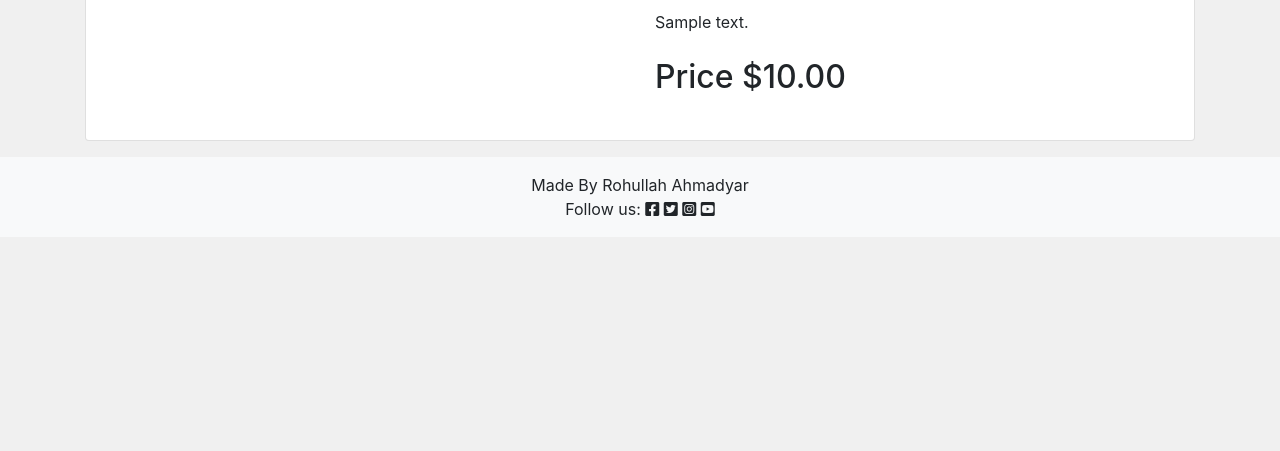
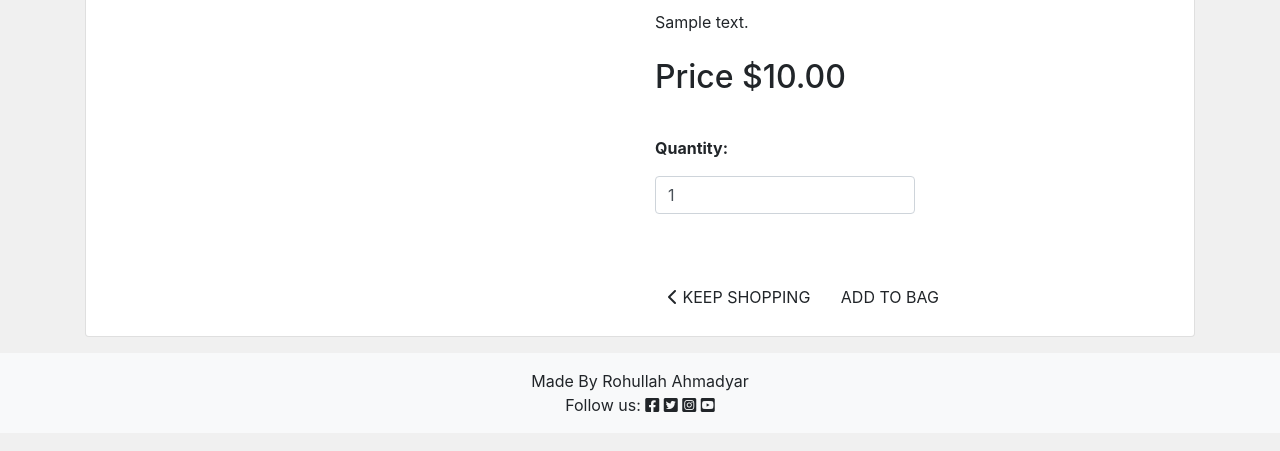
Before and after one commit to Ray-yar/b2c, a Django app: page /products/1/ in a window 1280 px wide. Shown: the part 144-595 px from the top of the page. Run offline with Django 3.2, Linux system fonts and the light colour scheme; tables that the repository leaves empty hold one stand-in row (values such as "Sample post"); some libraries are stand-ins or nearby versions.

Commit message:
add product in bag

```diff
--- a/bag/urls.py
+++ b/bag/urls.py
@@ -2,5 +2,6 @@ from django.urls import path
 from . import views
 
 urlpatterns = [
-    path('', views.view_bag, name='view_bag')
+    path('', views.view_bag, name='view_bag'),
+    path('add/<item_id>/', views.add_to_bag, name='add_to_bag'),
 ]
--- a/grocery/settings.py
+++ b/grocery/settings.py
@@ -31,7 +31,7 @@ SECRET_KEY = os.environ.get('SECRET_KEY')
 # SECURITY WARNING: don't run with debug turned on in production!
 DEBUG = True
 
-ALLOWED_HOSTS = ['localhost', '127.0.0.1', '8000-rayyar-b2c-ozzq98xji8v.ws-us105.gitpod.io']
+ALLOWED_HOSTS = ['localhost', '127.0.0.1', '8000-rayyar-b2c-rg3sxah8e1j.ws-us105.gitpod.io']
 
 
 # Application definition
--- a/templates/product_details.html
+++ b/templates/product_details.html
@@ -23,6 +23,30 @@
                     <h2 class="mt-4 mb-4">
                         Price ${{ product.price }}
                     </h2>
+                    <form class="form" action="{% url 'add_to_bag' product.id %}" method="POST">
+                        {% csrf_token %}
+                        <div class="form-row">
+                            <div class="col-12">
+                                <p class="mt-3"><strong>Quantity:</strong></p>
+                                <div class="form-group w-50">
+                                    <div class="input-group">
+                                        <input class="form-control qty_input" type="number" name="quantity" value="1" min="1" max="99" data-item_id="{{ product.id }}" id="id_qty_{{ product.id }}">
+                                    </div>
+                                </div>
+                            </div>
+
+                            <div class="col-12">
+                                <a href="/" class="btn btn-outline-black rounded-0 mt-5">
+                                    <span class="icon">
+                                        <i class="fas fa-chevron-left"></i>
+                                    </span>
+                                    <span class="text-uppercase">Keep Shopping</span>
+                                </a>
+                                <input type="submit" class="btn btn-black rounded-0 text-uppercase mt-5" value="Add to Bag">
+                            </div>
+                            <input type="hidden" name="redirect_url" value="{{ request.path }}">
+                        </div>
+                    </form>
                 </div>
 
                 <!-- <div class="col-lg-6 col-md-6 col-sm-12">
```
Also changed, not shown: bag/views.py (+19 -1 lines).
